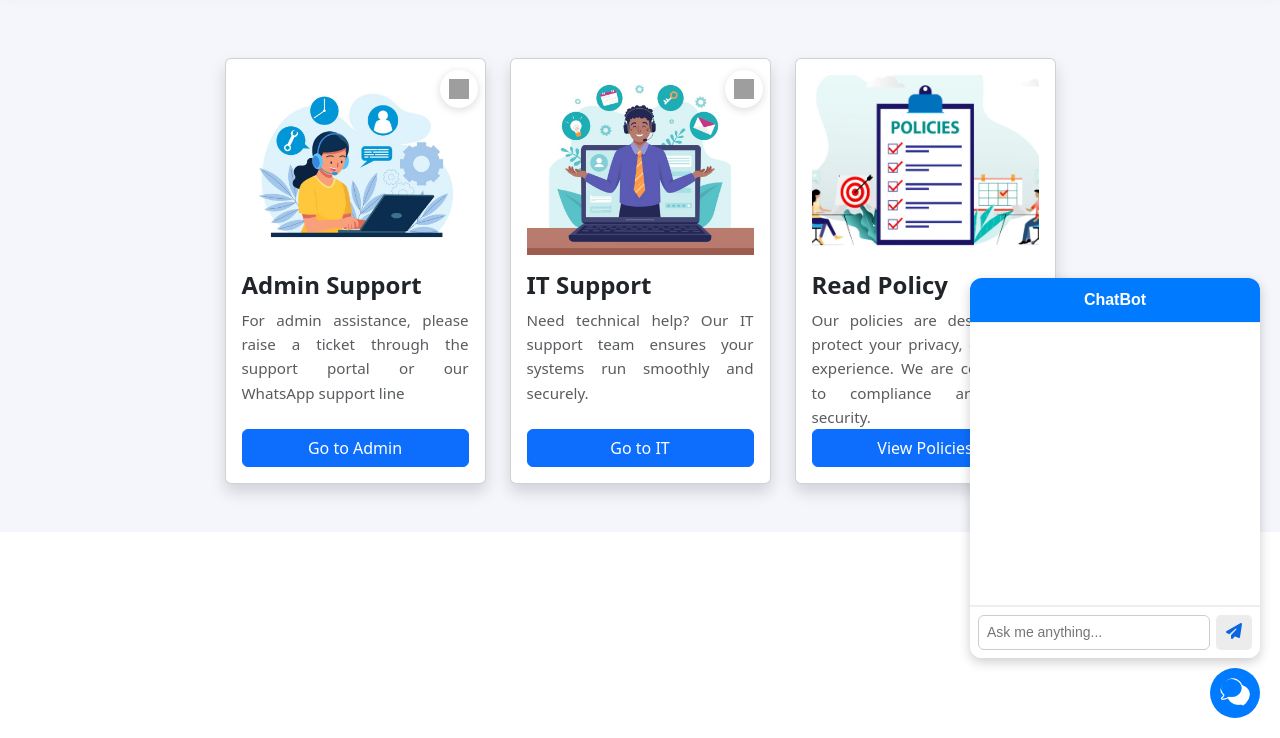
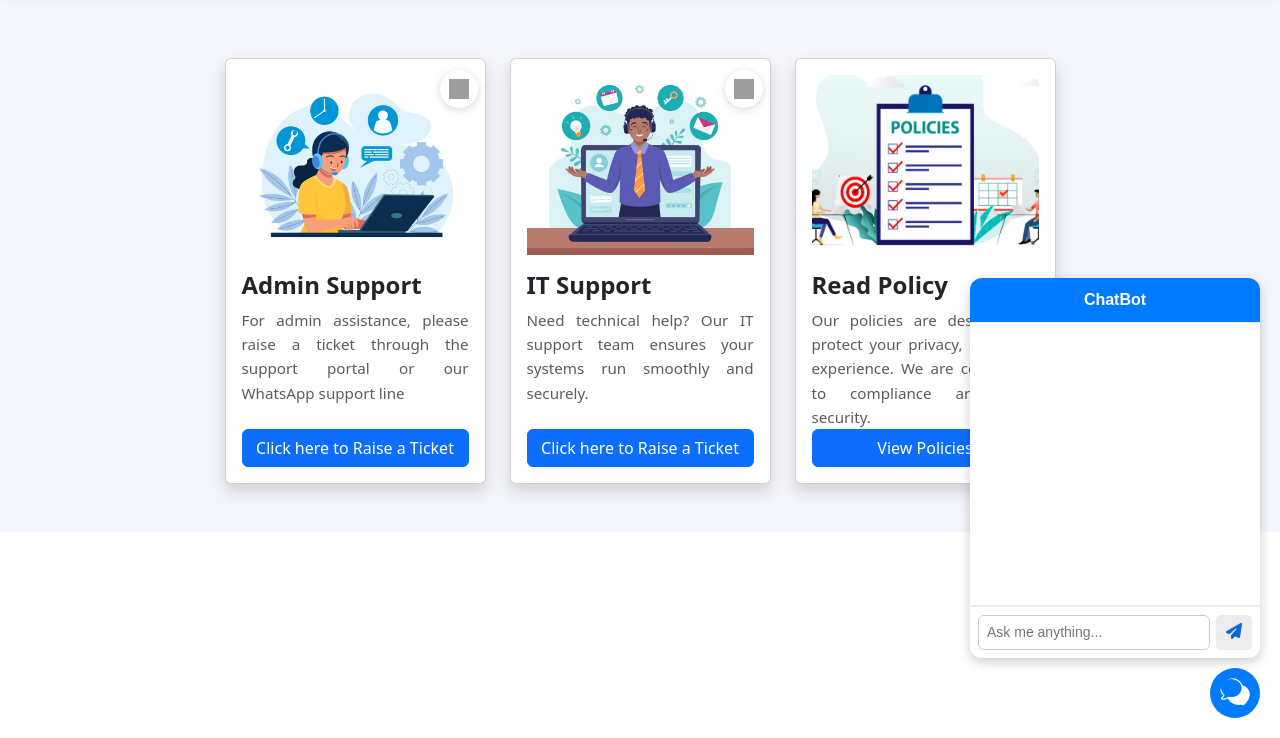
Before and after one commit to helpdeskmycbhelp/helpdesk, a plain HTML site: page index.html in a window 1280 px wide. Shown: the part 62-800 px from the top of the page. Drawn offline with nearby package versions, Linux system fonts and the light colour scheme; grey boxes are pictures that could not be loaded.

Commit message:
Update index.html

```diff
--- a/index.html
+++ b/index.html
@@ -66,7 +66,7 @@
           <p class="card-text text-muted flex-grow-1" style="line-height: 1.6; text-align: justify;">
             For admin assistance, please raise a ticket through the support portal or our WhatsApp support line
           </p>
-          <a href="https://coldwelluae.zohodesk.com/portal/en/newticket" target="_blank" class="btn btn-primary mt-auto w-100">Go to Admin</a>
+          <a href="https://coldwelluae.zohodesk.com/portal/en/newticket" target="_blank" class="btn btn-primary mt-auto w-100">Click here to Raise a Ticket</a>
         </div>
         <!-- WhatsApp Button -->
         <a href="https://wa.me/971529236871" target="_blank" class="whatsapp-inside-btn">
@@ -82,7 +82,7 @@
           <p class="card-text text-muted flex-grow-1" style="line-height: 1.6; text-align: justify;">
             Need technical help? Our IT support team ensures your systems run smoothly and securely.
           </p>
-          <a href="https://cbae.freshservice.com/support/home" target="_blank" class="btn btn-primary mt-auto w-100">Go to IT</a>
+          <a href="https://cbae.freshservice.com/support/home" target="_blank" class="btn btn-primary mt-auto w-100">Click here to Raise a Ticket</a>
         </div>
         <a href="https://wa.me/971554479709" target="_blank" class="whatsapp-inside-btn">
           <img src="https://cdn-icons-png.flaticon.com/512/220/220236.png" alt="Chat">
```
